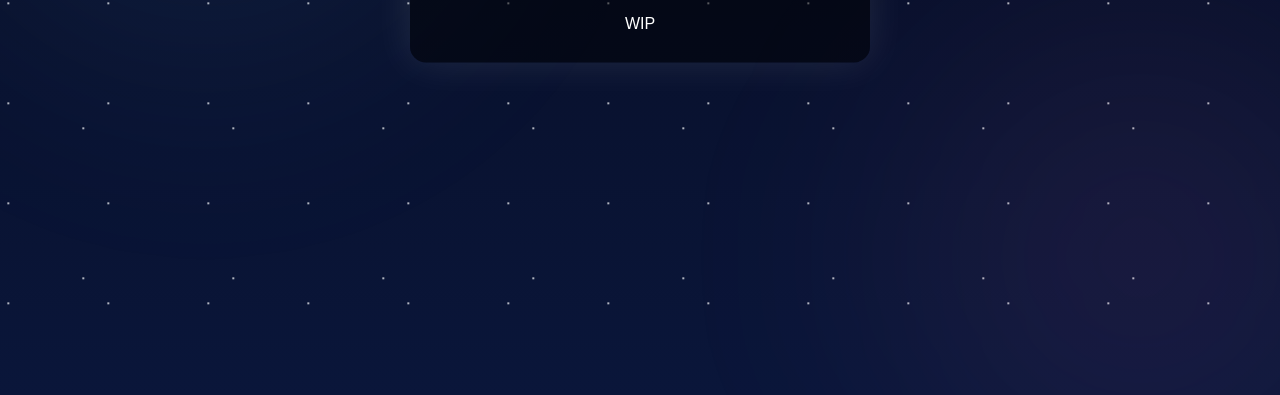
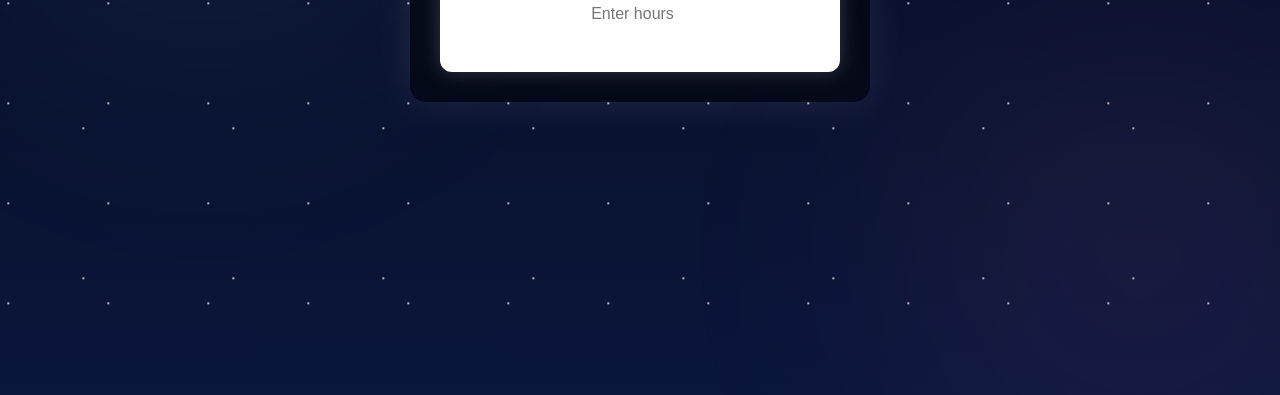
Before and after one commit to filiwal/stardust-calculator, a plain HTML site: page stardust-calculator.html in a window 1280 px wide. Shown: the part 405-800 px from the top of the page. Drawn offline with Linux system fonts and the light colour scheme.

Commit message:
auto calculate

```diff
--- a/stardust-calculator.html
+++ b/stardust-calculator.html
@@ -18,7 +18,6 @@
             font-family: arial, sans-serif;
         }
 
-        /* Background */
         body {
             background: linear-gradient(180deg, var(--bg-top) 0%, var(--bg-bottom) 100%);
             position: relative;
@@ -30,7 +29,6 @@
             to { opacity: 1; }
         }
 
-        /* Stars */
         .stars {
             position: absolute;
             inset: 0;
@@ -54,7 +52,6 @@
             100% { opacity: 0.6; }
         }
 
-        /* Floating blobs */
         .blobs {
             position: absolute;
             width: 70vmax;
@@ -87,7 +84,6 @@
             100% { transform: translate(0,0) scale(1); }
         }
 
-        /* Box */
         .box {
             position: absolute;
             top: 50%;
@@ -108,9 +104,29 @@
             font-size: 1.8rem;
         }
 
-        .box p {
+        .boxnum {
+            margin-top: 20px;
+            background: white;
+            border-radius: 12px;
+            padding: 20px;
+            color: black;
             font-size: 1rem;
-            margin: 15px 0 0 0;
+            box-shadow: 0 0 20px rgba(255, 255, 255, 0.2);
+        }
+
+        input {
+            width: 80%;
+            padding: 10px;
+            font-size: 1rem;
+            border-radius: 8px;
+            border: none;
+            text-align: center;
+        }
+
+        #result {
+            margin-top: 15px;
+            font-size: 1.2rem;
+            color: #0e0c0c;
         }
     </style>
 </head>
@@ -121,7 +137,22 @@
 
     <div class="box">
         <h2>Stardust Calculator</h2>
-        <p>WIP</p>
+        <div class="boxnum">
+            <input id="hoursInput" type="number" placeholder="Enter hours" oninput="calculate()">
+            <p id="result"></p>
+        </div>
     </div>
+
+    <script>
+        function calculate() {
+            const hours = parseFloat(document.getElementById('hoursInput').value);
+            const result = hours * 256;
+            if (!isNaN(result)) {
+                document.getElementById('result').textContent = `✨ Stardust: ${result.toLocaleString()}`;
+            } else {
+                document.getElementById('result').textContent = '';
+            }
+        }
+    </script>
 </body>
 </html>
```
